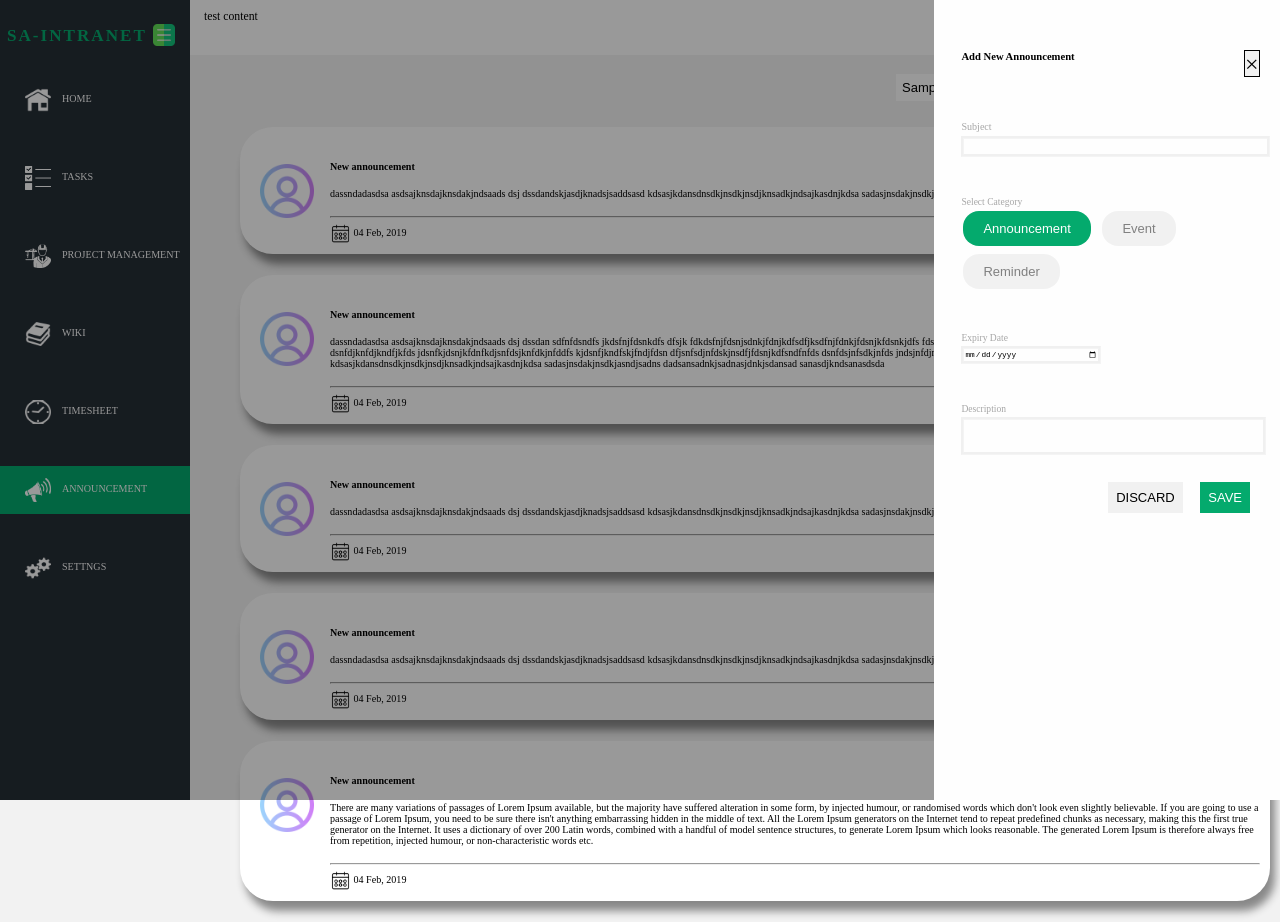
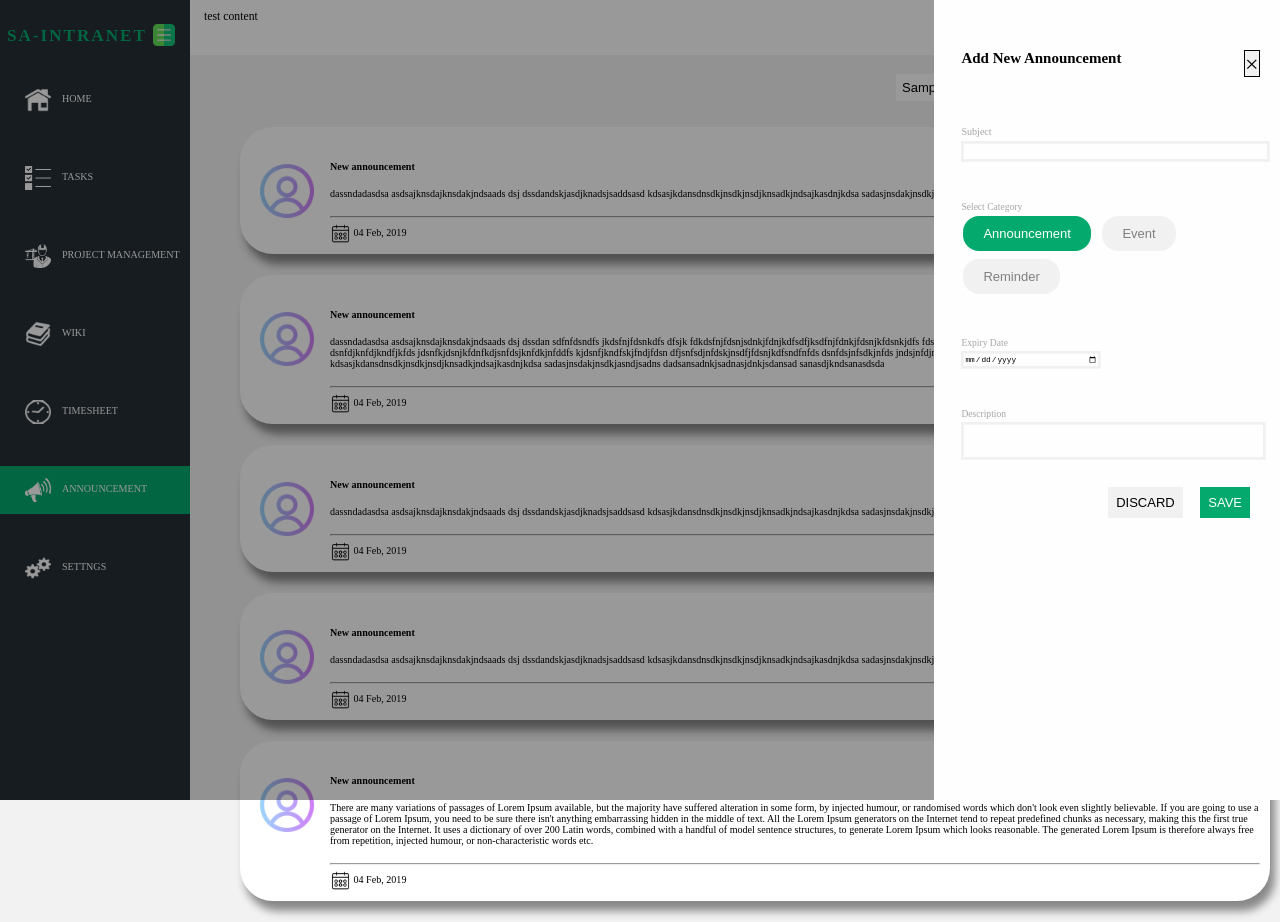
Before and after one commit to naveenkosigi/work-space-management-app, an Angular app: page / in a window 1280 px wide. Both pictures are taken after typing "Sample" into the empty fields and a click on the button "+ Add Announcement". Built offline with nearby package versions, Linux system fonts and the light colour scheme.

Commit message:
announcement pop up ui enhancements

```diff
--- a/src/app/main-page/main-page.component.css
+++ b/src/app/main-page/main-page.component.css
@@ -181,3 +181,7 @@
     background-color: #04AA6D;
     cursor: pointer;
 }
+
+.announcement-text{
+    font-size: 15px;
+}
--- a/src/app/main-page/main-page.component.html
+++ b/src/app/main-page/main-page.component.html
@@ -37,7 +37,7 @@
     <!-- Modal content -->
     <div class="modal-content">
         <div class="modal-header">
-            <span>Add New Announcement</span>
+            <span class="announcement-text">Add New Announcement</span>
             <span class="close" style="width:14px;height:25px;border:1px solid #000;background-color:rgba(0,0,0,.05);">&times;</span>
 
             <form name="announcement-form" class="announcement-form">
```
